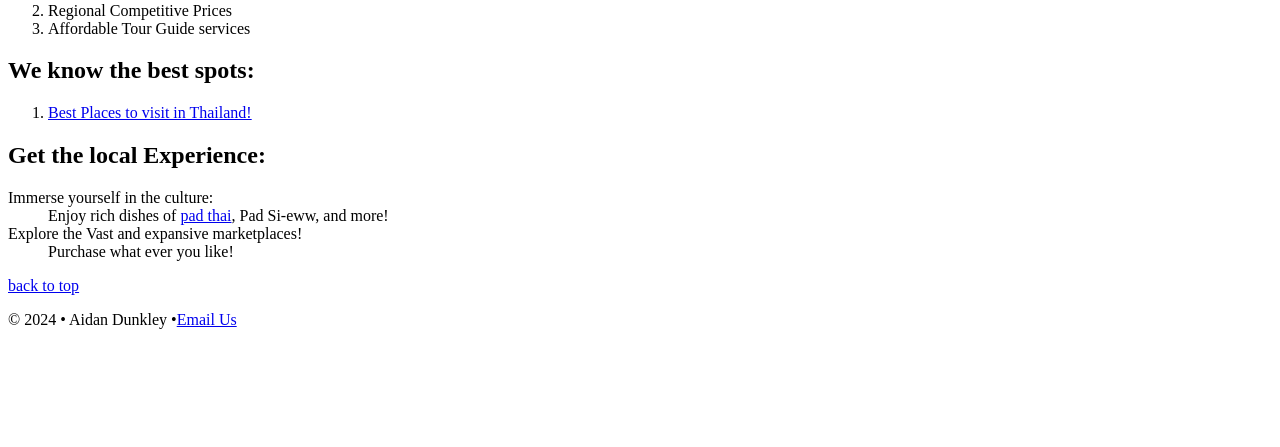
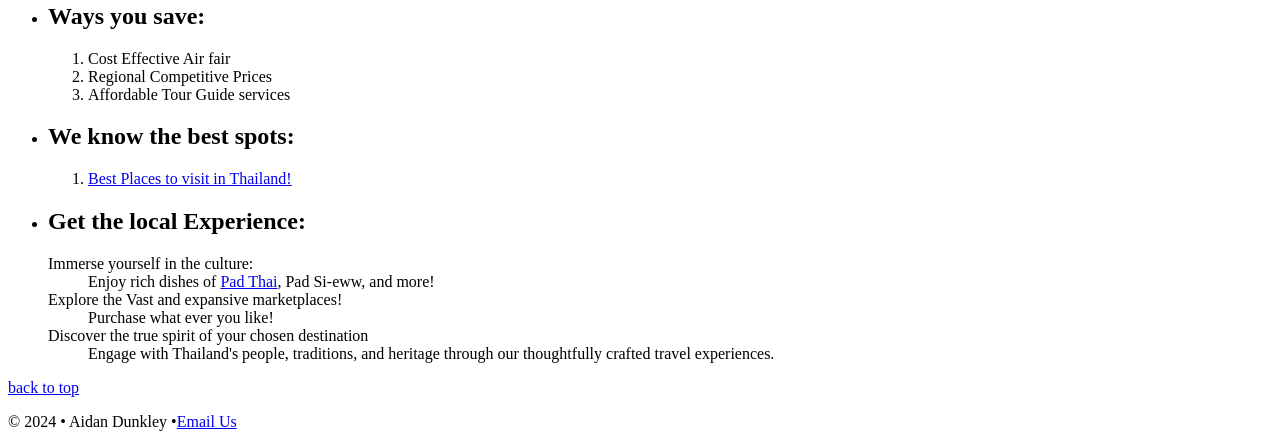
Before and after one commit to adunkley4967/dwdd1600, a plain HTML site: page 03hand-coding/index.html in a window 1280 px wide. Shown: the part 533-980 px from the top of the page. Before the commit the page ends 878 px from the top, so only its background shows below. Drawn offline with Linux system fonts and the light colour scheme.

Commit message:
attempt #3 hand coding

```diff
--- a/03hand-coding/index.html
+++ b/03hand-coding/index.html
@@ -4,15 +4,15 @@
  <title> Travel to Thailannd</title>
     <meta name="viewport" content="width=device-width, initial-scale=1">
     <meta charset="UTF-8">
-    <meta name="description" content="Learn about the Declarationn of Independence of the United States">
+    <meta name="description" content="Travel To Thailand Website">
     <meta name="author" content="Aidan Dunkley">
 
     </head>
     <body>
         <!--Start of the page header -->
         <header>
-            <h1>Welcome to Travel To Thailand!</h1>
-            <p>What is Travel to Thaland?</p>
+            <h1>Travel To Thailand!</h1>
+
         </header>
         <!--Start of the page navigation -->
         <nav>
@@ -26,26 +26,32 @@
         <main>
            <h1>Home:</h1>
             <a href="#sign">Reasons</a>
-            <P>Travel to Thailand is a trusted service that partners with local comunities throughout Thailand to provide our travelers with a unique, local, and fun, experience. After operating for nearly 10 years we believe we can over a travel experience like on other! Our webpage is dedicated to show casing the beautiful and exquesite countrysides of Thailand right from the comforts of your own home! We aim to provide a handful of ideas and activies you can participate in while visiting this beautiful country! These ideas include but are not limited to scuba diving, island hopping, visiting elephant sacutauries, and Thai messages, and a nice relaxing day at the beach!<br> We dont just want you to take our word for it, so we've provided fun, real-life expereinces from other travelers who've used our services and included their travel stories on our web page for you to view. We hope you will enjoy your journey as your browse the vaste virtual and potential travel opportunites that Thailand has to offer. For any questions or conncerns or to jump start the process of booking your trip please contact us! Best of luck fellow travelers! </P>
+            <P>Travel to Thailand is a trusted service that partners with local comunities throughout Thailand to provide our travelers with a unique, local, and fun, experience. After operating for nearly 10 years we believe we can over a travel experience like on other! Our webpage is dedicated to show casing the beautiful and exquesite countrysides of Thailand right from the comforts of your own home!
+
+                <P>We aim to provide a handful of ideas and activies you can participate in while visiting this beautiful country! These ideas include but are not limited to scuba diving, island hopping, visiting elephant sacutauries, and Thai messages, and a nice relaxing day at the beach!</P><br> We dont just want you to take our word for it, so we've provided fun, real-life expereinces from other travelers who've used our services and included their travel stories on our web page for you to view. <P>We hope you will enjoy your journey as your browse the vaste virtual and potential travel opportunites that Thailand has to offer.</P> For any questions or conncerns or to jump start the process of booking your trip please contact us! Best of luck fellow travelers! </P>
        <H1 id="sign">Why Choose Travel to Thailand? </H1>
-        <h2>Ways you save:</h2>
+            <ul>
+        <li><h2>Ways you save:</h2>
         <ol>
         <li>Cost Effective Air fair</li>
         <li>Regional Competitive Prices</li>
         <li>Affordable Tour Guide services</li>
-         </ol>
-         <h2>We know the best spots:</h2>
+         </ol></li>
+         <li><h2>We know the best spots:</h2>
             <ol>
             <li><a href="https://travel.usnews.com/rankings/best-places-to-visit-in-thailand/" target="_blank">Best Places to visit in Thailand!</a></li>
-            </ol>
+            </ol></li>
 
-            <h2>Get the local Experience:</h2>
+           <li> <h2>Get the local Experience:</h2>
             <dl>
                 <dt>Immerse yourself in the culture:</dt>
-                <dd>Enjoy rich dishes of <a target="_blank" href="https://www.delish.com/cooking/recipe-ideas/recipes/a53823/easy-pad-thai-recipe/" >pad thai</a>, Pad Si-eww, and more! </dd>
+                <dd>Enjoy rich dishes of <a target="_blank" href="https://www.delish.com/cooking/recipe-ideas/recipes/a53823/easy-pad-thai-recipe/" >Pad Thai</a>, Pad Si-eww, and more! </dd>
                 <dt>Explore the Vast and expansive marketplaces!</dt>
                 <dd>Purchase what ever you like!</dd>
-            </dl>
+                <dt>Discover the true spirit of your chosen destination
+                </dt><dd>Engage with Thailand's people, traditions, and heritage through our thoughtfully crafted travel experiences.</dd>
+            </dl></li>
+                </ul>
          <a href="#">back to top</a>
     </main>
         <!--Start of the page footer -->
```
Also changed, not shown: 03hand-coding/contact.html (+3 -2 lines).
